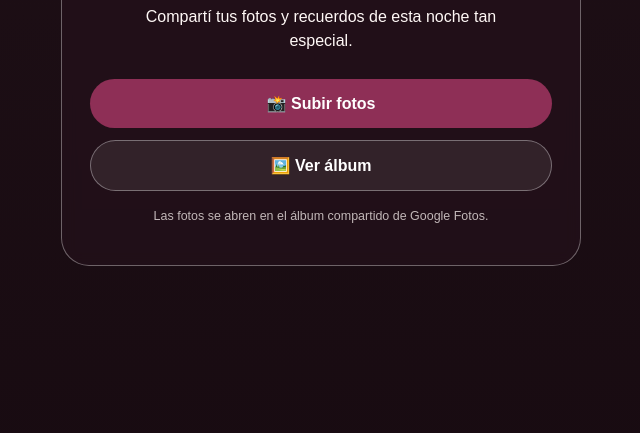
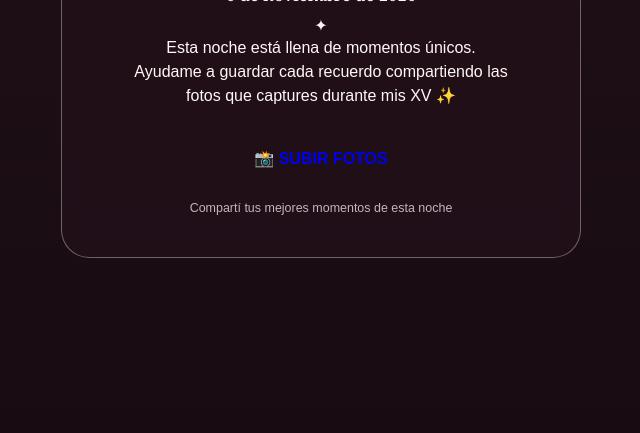
Before and after one commit to xbetalexis/album-eventos, a plain HTML site: page index.html in a window 1280 px wide. Shown: the part 367-800 px from the top of the page, without its empty margins (319-959 px from the left). Drawn offline with Linux system fonts and the light colour scheme.

Commit message:
Update index.html

```diff
--- a/index.html
+++ b/index.html
@@ -3,28 +3,67 @@
 <head>
   <meta charset="utf-8">
   <meta name="viewport" content="width=device-width, initial-scale=1">
-  <title>Álbum del evento</title>
+  <title>Mis XV</title>
+
+  <link rel="preconnect" href="https://fonts.googleapis.com">
+  <link rel="preconnect" href="https://fonts.gstatic.com" crossorigin>
+
+  <link href="https://fonts.googleapis.com/css2?family=Montserrat:wght@400;500;600&family=Playfair+Display:wght@500;600&display=swap" rel="stylesheet">
+
   <link rel="stylesheet" href="/styles.css">
 </head>
+
 <body>
+
   <main class="hero">
+
     <div class="overlay"></div>
+
     <section class="card">
-      <p class="eyebrow" id="tipo">MIS XV</p>
-      <h1 id="nombre">Sophia</h1>
-      <p class="fecha" id="fecha">6 de noviembre de 2026</p>
-      <p class="mensaje" id="mensaje">Compartí tus fotos y recuerdos de esta noche tan especial.</p>
 
-      <div class="actions">
-        <a id="subir" class="btn btn-primary" href="#" target="_blank" rel="noopener">📸 Subir fotos</a>
-        <a id="ver" class="btn btn-secondary" href="#" target="_blank" rel="noopener">🖼️ Ver álbum</a>
+      <p class="eyebrow" id="tipo">
+        MIS XV
+      </p>
+
+      <h1 id="nombre">
+        Valentina
+      </h1>
+
+      <p class="fecha" id="fecha">
+        6 de noviembre de 2026
+      </p>
+
+      <div class="divider">
+        ✦
       </div>
 
-      <p class="nota">Las fotos se abren en el álbum compartido de Google Fotos.</p>
+      <p class="mensaje" id="mensaje">
+        Esta noche está llena de momentos únicos.
+        Ayudame a guardar cada recuerdo compartiendo las fotos
+        que captures durante mis XV ✨
+      </p>
+
+      <a
+        id="subir"
+        class="btn"
+        href="#"
+        target="_blank"
+        rel="noopener"
+      >
+        <span class="icon">📸</span>
+        SUBIR FOTOS
+      </a>
+
+      <p class="nota">
+        Compartí tus mejores momentos de esta noche
+      </p>
+
     </section>
+
   </main>
 
   <script src="/eventos.js"></script>
   <script src="/app.js"></script>
+
 </body>
 </html>
```
